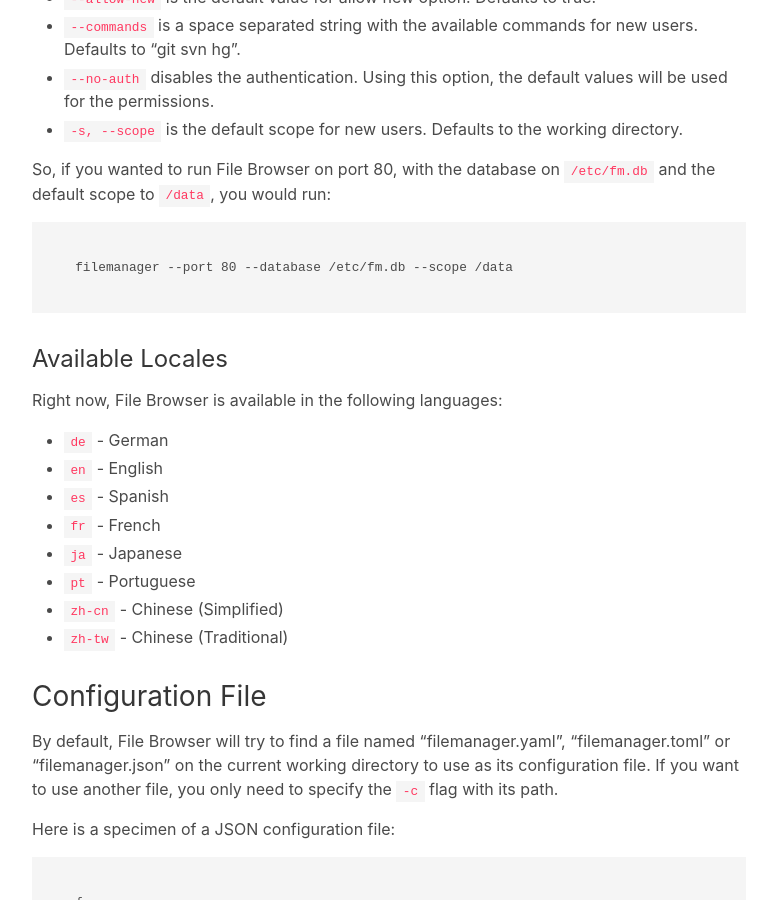
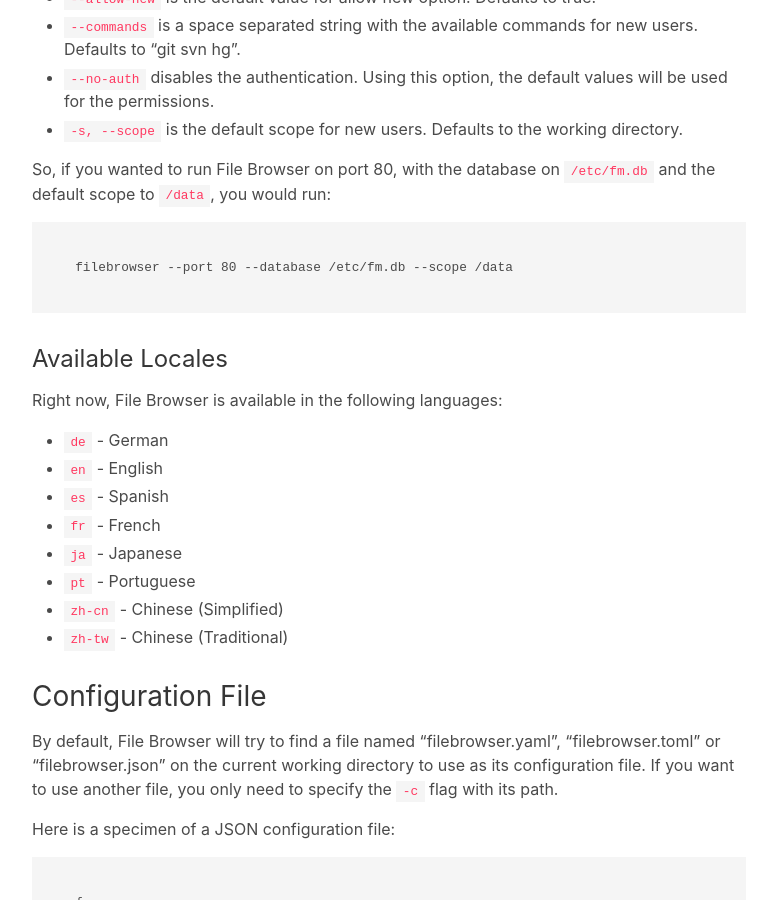
Before and after one commit to filebrowser/get, a Jekyll site: the page built from configuration.md, in a window 1280 px wide and 900 px high, scrolled down 919 px. Shown: the whole window, without its empty margins (374-1144 px from the left). Built offline with Jekyll 4.4.1, drawn with Linux system fonts in a browser that asks for light colours; some of the changed text lies outside the part shown.

Commit message:
change 'filemanager' to 'filebrowser'

````diff
--- a/configuration.md
+++ b/configuration.md
@@ -13,7 +13,7 @@
 - ```-a, --address``` is the address to listen to. Defaults to "" (empty string, all of the addresses).
 - ```-b, --baseurl``` is the baseURL where File Browser will be available at.
 - ```-c, --config``` specifies a configuration file.
-- ```-d, --database```is the path to the database file. Defaults to "./filemanager.db".
+- ```-d, --database``` is the path to the database file. Defaults to "./filebrowser.db".
 - ```-l, --log``` indicates the error logger; it can be 'stdout', 'stderr' or a file path. Defaults to "stdout".
 - ```-p, --port``` is the port to listen to. Defaults 0 (random free port).
 - ```--staticgen``` specifies if you want to enable a Static Website Generator (jekyll and hugo are available).
@@ -33,7 +33,7 @@
 So, if you wanted to run File Browser on port 80, with the database on `/etc/fm.db` and the default scope to `/data`, you would run:
 
 ```
-filemanager --port 80 --database /etc/fm.db --scope /data
+filebrowser --port 80 --database /etc/fm.db --scope /data
 ```
 
 ### Available Locales
@@ -51,7 +51,7 @@
 
 ## Configuration File
 
-By default, File Browser will try to find a file named "filemanager.yaml", "filemanager.toml" or "filemanager.json" on the current working directory to use as its configuration file. If you want to use another file, you only need to specify the `-c` flag with its path.
+By default, File Browser will try to find a file named "filebrowser.yaml", "filebrowser.toml" or "filebrowser.json" on the current working directory to use as its configuration file. If you want to use another file, you only need to specify the `-c` flag with its path.
 
 Here is a specimen of a JSON configuration file:
 
````
